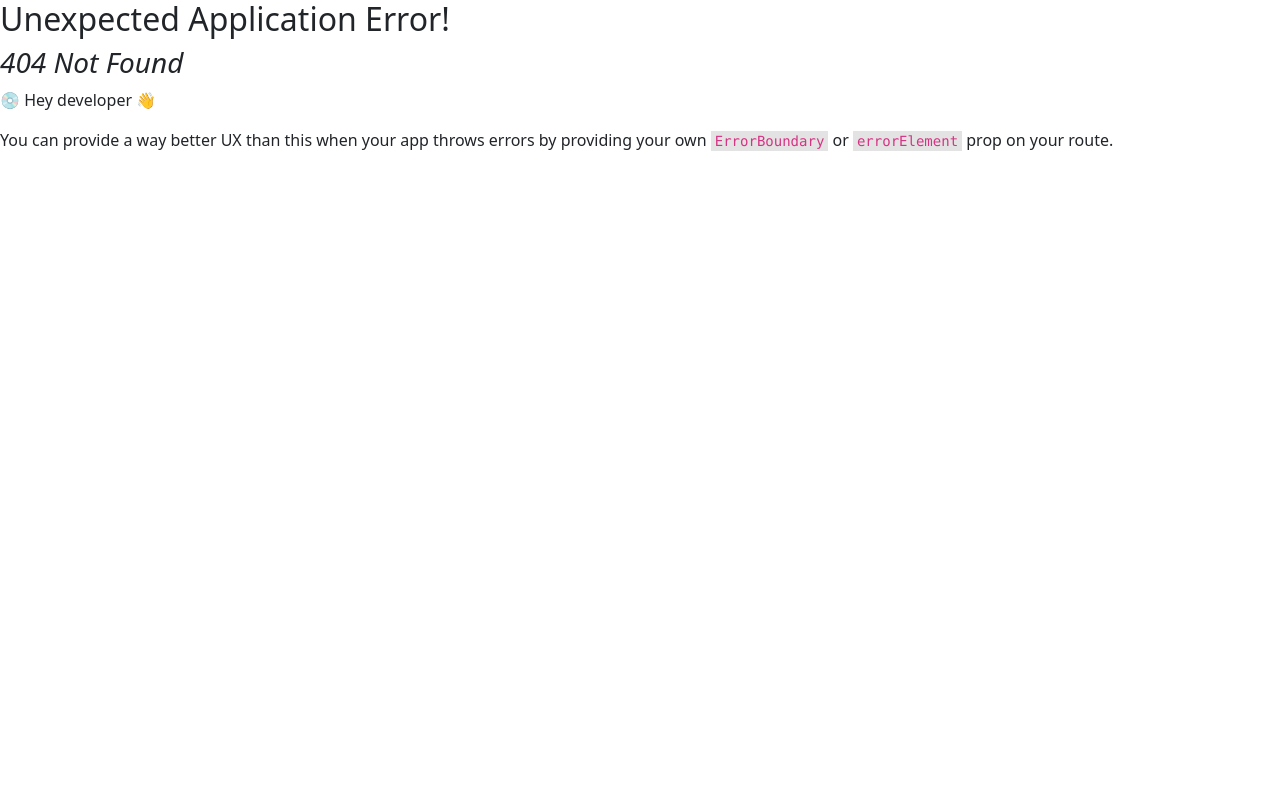
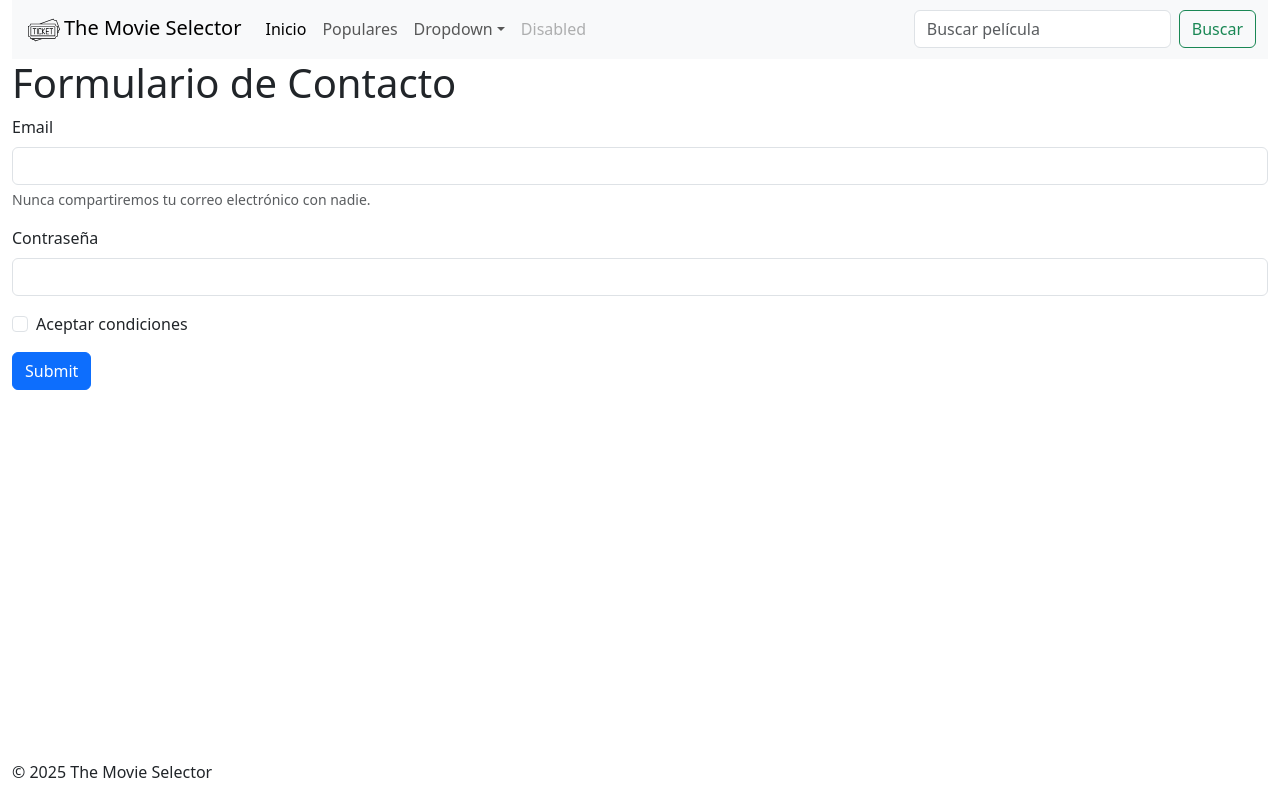
Before and after one commit to bryanStv/TheMovieSelector, a React (Vite) app: page /formulario-contacto in a window 1280 px wide. Before the commit this address had no page. Built offline with nearby package versions, Linux system fonts and the light colour scheme; no server answers.

Commit message:
Formulario de contacto skeleton

```diff
--- a/src/components/ui/Header/NavBar/NavBar.jsx
+++ b/src/components/ui/Header/NavBar/NavBar.jsx
@@ -15,29 +15,23 @@ export const NavBar = () => {
     );
     const data = await response.json();
     return data.results;
-    }
+  };
 
   const handleBuscarPeli = async (e) => {
-        e.preventDefault()
+    e.preventDefault();
 
     if (buscarPeli.trim() === "") return;
 
     const movies = await fetchPeliculaByTitulo(buscarPeli);
 
     navigate("/resultados", { state: { movies } });
-    }
-
+  };
 
   return (
     <nav className="navbar navbar-expand-lg bg-light">
       <div className="container-fluid">
         <Link className="navbar-brand" aria-current="page" to="/">
-            <img
-              src={MovieLogo}
-              width={40}
-              height={32}
-              alt="TheMovieSelector"
-            />
+          <img src={MovieLogo} width={40} height={32} alt="TheMovieSelector" />
           The Movie Selector
         </Link>
         <button
@@ -75,9 +69,9 @@ export const NavBar = () => {
               </a>
               <ul className="dropdown-menu">
                 <li>
-                    <a className="dropdown-item" href="#">
-                      Action
-                    </a>
+                  <Link to="/formulario-contacto" className="dropdown-item">
+                    Contacto
+                  </Link>
                 </li>
                 <li>
                   <a className="dropdown-item" href="#">
--- /dev/null
+++ b/src/pages/FormularioContacto/FormularioContacto.jsx
@@ -0,0 +1,25 @@
+import "./FormularioContacto.css";
+
+export const FormularioContacto = () => {
+    return (
+        <>
+            <h1>Formulario de Contacto</h1>
+            <form>
+            <div className="mb-3">
+                <label for="exampleInputEmail1" className="form-label">Email</label>
+                <input type="email" className="form-control" id="exampleInputEmail1" aria-describedby="emailHelp"/>
+                <div id="emailHelp" className="form-text">Nunca compartiremos tu correo electrónico con nadie.</div>
+            </div>
+            <div className="mb-3">
+                <label for="exampleInputPassword1" className="form-label">Contraseña</label>
+                <input type="password" className="form-control" id="exampleInputPassword1"/>
+            </div>
+            <div className="mb-3 form-check">
+                <input type="checkbox" className="form-check-input" id="exampleCheck1"/>
+                <label className="form-check-label" for="exampleCheck1">Aceptar condiciones</label>
+            </div>
+            <button type="submit" className="btn btn-primary">Submit</button>
+            </form>
+        </>
+    )
+}
--- a/src/routes/Routes.jsx
+++ b/src/routes/Routes.jsx
@@ -9,6 +9,7 @@ import { Root } from "./Root.jsx";
 import { Home } from "../pages/Home/Home.jsx";
 import { Populares } from "../pages/populares/Populares.jsx";
 import { ResultadosPorName } from "../pages/ResultadosPorName/ResultadosPorName.jsx";
+import { FormularioContacto } from "../pages/FormularioContacto/FormularioContacto.jsx";
 
 export const Routes = () => {
     const router = createBrowserRouter(
@@ -17,6 +18,7 @@ export const Routes = () => {
           <Route index element={<Home />} />
             <Route path="/populares" element={<Populares />} />
             <Route path="/resultados/" element={<ResultadosPorName />} />
+            <Route path="/formulario-contacto" element={<FormularioContacto />} />
         </Route>
       )
     );
```
Also changed, not shown: src/pages/FormularioContacto/FormularioContacto.css (added). Lines whose indentation alone changed are shown as unchanged.
